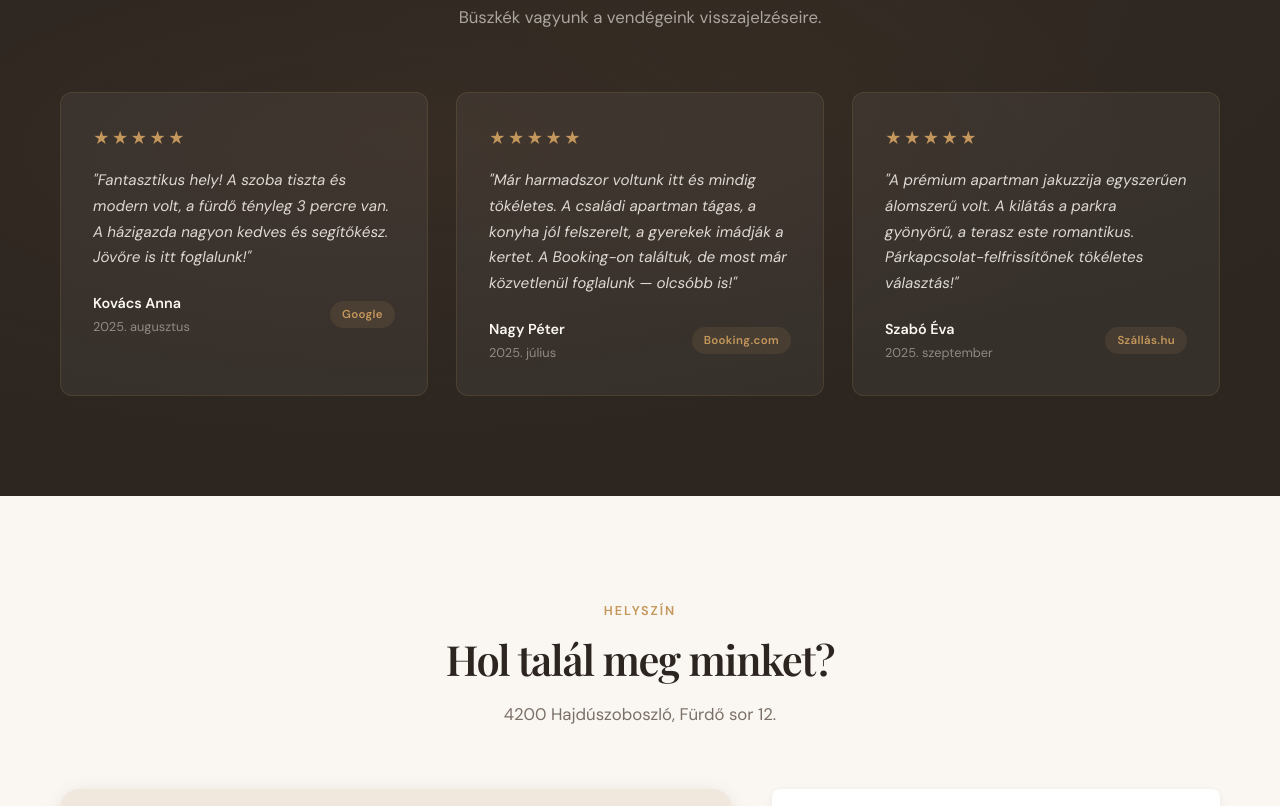
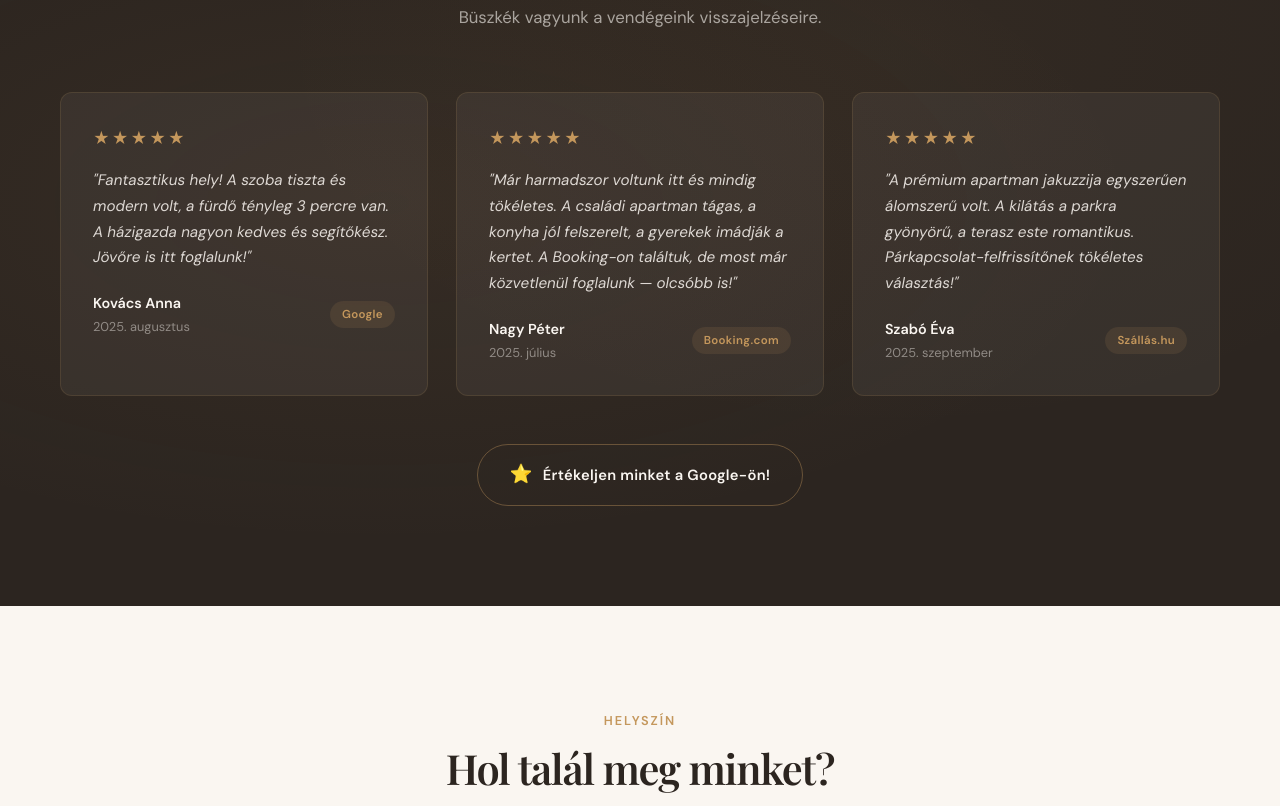
Before and after one commit to tballai/villa-termal, a website: page index.html in a window 1280 px wide. Shown: the part 5216-6022 px from the top of the page. Drawn offline with nearby package versions, Linux system fonts and the light colour scheme; grey boxes are pictures that could not be loaded; a web font is replaced by a local one.

Commit message:
Add Google review CTA button below reviews section
- Only appears when googleReviewUrl is set in config.json
- Translated to all 6 languages
- Subtle gold-bordered pill button with star icon

```diff
--- a/config.json
+++ b/config.json
@@ -48,6 +48,7 @@
     "googleMapsEmbed": "https://www.google.com/maps/embed?pb=!1m18!1m12!1m3!1d2700.123!2d21.3923!3d47.4498!2m3!1f0!2f0!3f0!3m2!1i1024!2i768!4f13.1!3m3!1m2!1s0x0%3A0x0!2zNDfCsDI2JzU5LjMiTiAyMcKwMjMnMzIuMyJF!5e0!3m2!1shu!2shu!4v1234567890",
     "facebook": "https://facebook.com/villatermal",
     "instagram": "https://instagram.com/villatermal",
+    "googleReviewUrl": "https://g.page/r/YOUR_GOOGLE_PLACE_ID/review",
     "ntak": "MA19876543"
   },
   "branding": {
--- a/index.html
+++ b/index.html
@@ -1768,6 +1768,38 @@
             font-weight: 600;
             color: var(--gold);
             letter-spacing: 0.03em;
+        }
+
+        /* Review CTA */
+        .review-cta {
+            text-align: center;
+            margin-top: 48px;
+        }
+
+        .review-cta-btn {
+            display: inline-flex;
+            align-items: center;
+            gap: 10px;
+            padding: 14px 32px;
+            border: 1.5px solid rgba(196, 151, 92, 0.4);
+            border-radius: 100px;
+            color: var(--cream);
+            font-family: var(--font-body);
+            font-size: 0.92rem;
+            font-weight: 600;
+            letter-spacing: 0.02em;
+            text-decoration: none;
+            transition: background 0.3s var(--ease-out), border-color 0.3s var(--ease-out), transform 0.2s var(--ease-out);
+        }
+
+        .review-cta-btn:hover {
+            background: rgba(196, 151, 92, 0.12);
+            border-color: var(--gold);
+            transform: translateY(-2px);
+        }
+
+        .review-cta-star {
+            font-size: 1.15rem;
         }
 
         /* ========================================
@@ -2339,6 +2371,12 @@
             </div>
             <div class="reviews-grid" id="reviews-grid">
                 <!-- Filled by JS -->
+            </div>
+            <div class="review-cta fade-up" id="review-cta" style="display:none;">
+                <a href="#" id="review-cta-link" class="review-cta-btn" target="_blank" rel="noopener">
+                    <span class="review-cta-star">⭐</span>
+                    <span class="review-cta-text" id="review-cta-text"></span>
+                </a>
             </div>
         </div>
     </section>
@@ -2472,7 +2510,8 @@
                 footerNtak: 'NTAK regisztrációs szám:', footerCredit: 'Készítette:',
                 seoSuffix: 'Szállás Hajdúszoboszlón',
                 mapFallback: 'Térkép hamarosan',
-                mapTitle: 'Térkép'
+                mapTitle: 'Térkép',
+                reviewCta: 'Értékeljen minket a Google-ön!'
             },
             en: {
                 navRooms: 'Rooms', navServices: 'Services', navBooking: 'Booking',
@@ -2524,7 +2563,8 @@
                 footerNtak: 'NTAK registration no:', footerCredit: 'Created by:',
                 seoSuffix: 'Accommodation in Hajdúszoboszló',
                 mapFallback: 'Map coming soon',
-                mapTitle: 'Map'
+                mapTitle: 'Map',
+                reviewCta: 'Rate us on Google!'
             },
             de: {
                 navRooms: 'Zimmer', navServices: 'Ausstattung', navBooking: 'Buchung',
@@ -2575,7 +2615,8 @@
                 footerRooms: 'Unsere Zimmer', footerInfo: 'Information', footerContact: 'Kontakt',
                 footerNtak: 'NTAK-Registrierungsnr.:', footerCredit: 'Erstellt von:',
                 seoSuffix: 'Unterkunft in Hajdúszoboszló',
-                mapFallback: 'Karte demnächst', mapTitle: 'Karte'
+                mapFallback: 'Karte demnächst', mapTitle: 'Karte',
+                reviewCta: 'Bewerten Sie uns auf Google!'
             },
             pl: {
                 navRooms: 'Pokoje', navServices: 'Usługi', navBooking: 'Rezerwacja',
@@ -2626,7 +2667,8 @@
                 footerRooms: 'Nasze pokoje', footerInfo: 'Informacje', footerContact: 'Kontakt',
                 footerNtak: 'Nr rejestracyjny NTAK:', footerCredit: 'Stworzone przez:',
                 seoSuffix: 'Zakwaterowanie w Hajdúszoboszló',
-                mapFallback: 'Mapa wkrótce', mapTitle: 'Mapa'
+                mapFallback: 'Mapa wkrótce', mapTitle: 'Mapa',
+                reviewCta: 'Oceń nas na Google!'
             },
             sk: {
                 navRooms: 'Izby', navServices: 'Služby', navBooking: 'Rezervácia',
@@ -2677,7 +2719,8 @@
                 footerRooms: 'Naše izby', footerInfo: 'Informácie', footerContact: 'Kontakt',
                 footerNtak: 'Registračné číslo NTAK:', footerCredit: 'Vytvorené:',
                 seoSuffix: 'Ubytovanie v Hajdúszoboszló',
-                mapFallback: 'Mapa čoskoro', mapTitle: 'Mapa'
+                mapFallback: 'Mapa čoskoro', mapTitle: 'Mapa',
+                reviewCta: 'Ohodnoťte nás na Google!'
             },
             ro: {
                 navRooms: 'Camere', navServices: 'Servicii', navBooking: 'Rezervare',
@@ -2728,7 +2771,8 @@
                 footerRooms: 'Camerele noastre', footerInfo: 'Informații', footerContact: 'Contact',
                 footerNtak: 'Nr. înregistrare NTAK:', footerCredit: 'Creat de:',
                 seoSuffix: 'Cazare în Hajdúszoboszló',
-                mapFallback: 'Hartă în curând', mapTitle: 'Hartă'
+                mapFallback: 'Hartă în curând', mapTitle: 'Hartă',
+                reviewCta: 'Evaluați-ne pe Google!'
             }
         };
 
@@ -2966,6 +3010,18 @@
                     '</div>' +
                 '</div>';
             }).join('');
+
+            // Google review CTA
+            var cta = document.getElementById('review-cta');
+            var link = document.getElementById('review-cta-link');
+            var text = document.getElementById('review-cta-text');
+            if (CONFIG.property.googleReviewUrl && CONFIG.property.googleReviewUrl.trim()) {
+                link.href = CONFIG.property.googleReviewUrl;
+                text.textContent = t('reviewCta');
+                cta.style.display = '';
+            } else {
+                cta.style.display = 'none';
+            }
         }
 
         /* ========================================
```
